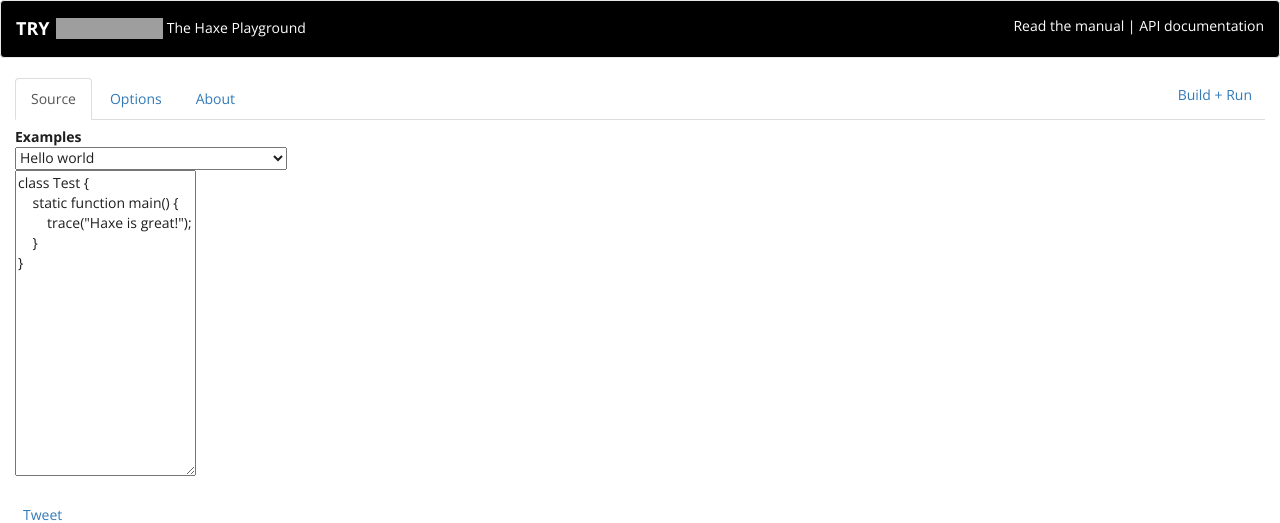
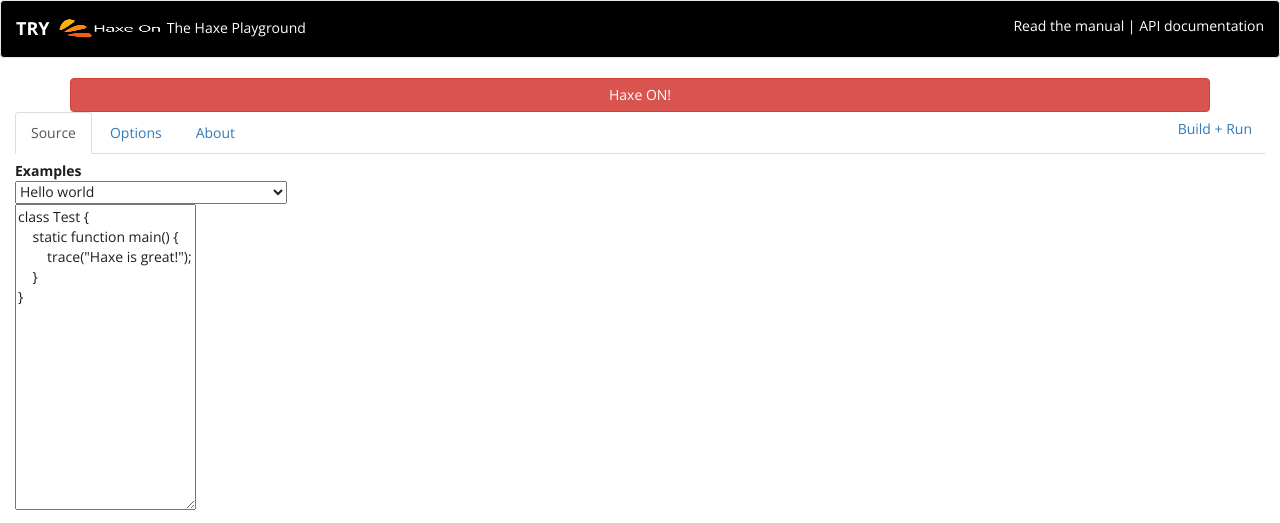
Before and after one commit to mukko/haxeon-test, a PHP site: page /haxeon_first/try-haxe/index.html in a window 1280 px wide. Shown: the top 523 px of the page. Run offline with PHP 8.4, Linux system fonts and the light colour scheme; some libraries are stand-ins or nearby versions; grey boxes are pictures that could not be loaded.

Commit message:
アイコンを作成。try-haxeのページにヘックションへ戻るボタンを追加

```diff
--- a/common.tpl
+++ b/common.tpl
@@ -2,7 +2,7 @@
 	<link rel="stylesheet" type="text/css" href="css/index.css" />
 
 	<!-- ヘッダー -->
-	<div id="header"><h1><a href={$commonURL}>Haxe On!</a></h1></div>
+	<div id="header"><h1><a href={$commonURL}><img src="img/haxeon_icon.png" style="width:auto; height:75px;"></a></h1></div>
 
 	<!-- タブリスト　-->
 	<div class="menu">
--- a/try-haxe/index.html
+++ b/try-haxe/index.html
@@ -47,9 +47,16 @@
 			<a href="http://haxe.org/documentation" target="_blank">Read the manual</a> |
 			<a href="http://api.haxe.org/" target="_blank">API documentation</a>
 		</div>
-		<a href="http://try.haxe.org" class="logo-link"><strong>TRY</strong> <img src="http://www.haxe.org/img/haxe-logo-horizontal-on-dark.svg" alt="Haxe" onerror="this.src='http://www.haxe.org/img/haxe-logo-horizontal-on-dark.png'" height="21" width="107"></a> The Haxe Playground
+		<a href="http://try.haxe.org" class="logo-link"><strong>TRY</strong> <img src="../img/haxeon_icon.png" alt="Haxe" onerror="this.src='http://www.haxe.org/img/haxe-logo-horizontal-on-dark.png'" height="21" width="107"></a> The Haxe Playground
     </div>
   </nav>
+  <div class="container">
+    <div class="row">
+      <div class="col-sm-12">
+          <button type="button" class="btn btn-danger btn-block" onClick="location.href='http://localhost/haxeon/index.php'">Haxe ON!</button>
+      </div>
+    </div>
+  </div>
   <div role="main" class="container-fluid">
     <div class="row-fluid">
       <div class="span6">
@@ -303,6 +310,5 @@
     <script defer src="//ajax.googleapis.com/ajax/libs/chrome-frame/1.0.3/CFInstall.min.js"></script>
     <script defer>window.attachEvent('onload',function(){CFInstall.check({mode:'overlay'})})</script>
   <![endif]-->
-
 </body>
 </html>
```
Also changed, not shown: img/haxeon_icon.png (added).
